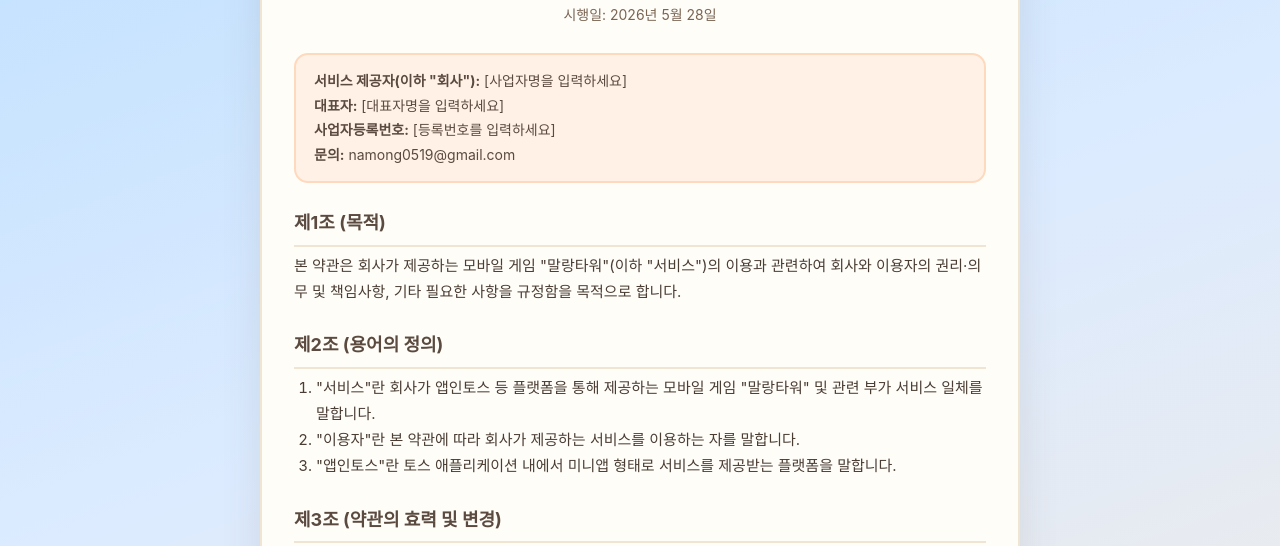
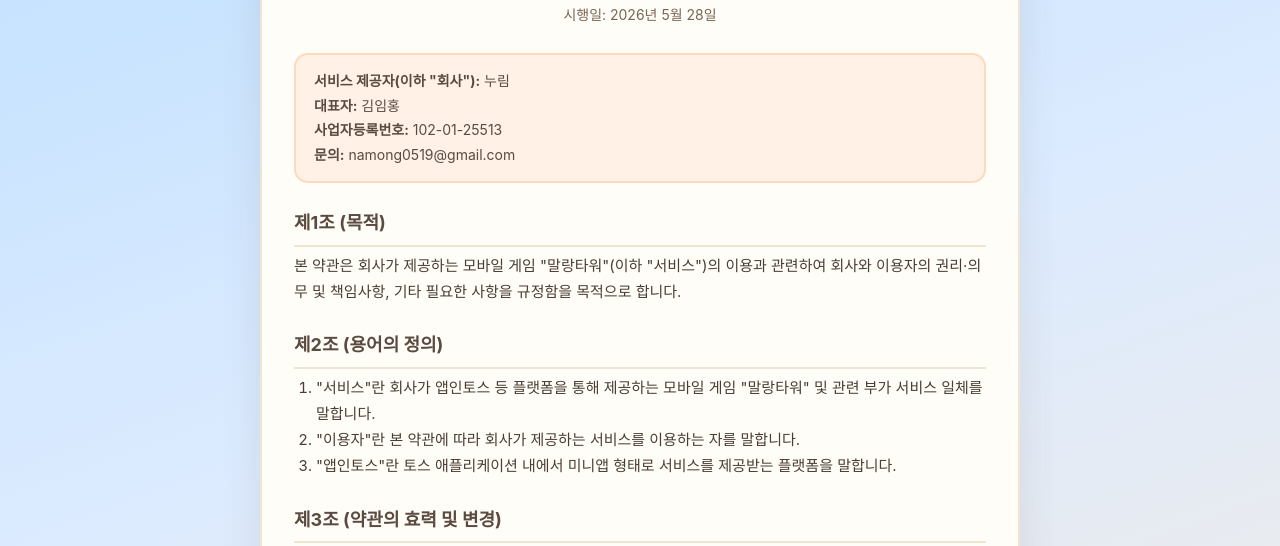
Before and after one commit to KIM-IMHONG/mallang-tower, a plain HTML site: page terms.html in a window 1280 px wide. Shown: the part 183-729 px from the top of the page. Drawn offline with Linux system fonts and the light colour scheme; a web font is replaced by a local one.

Commit message:
Fill business info: 누림 / 김임홍 / 102-01-25513

```diff
--- a/terms.html
+++ b/terms.html
@@ -36,9 +36,9 @@
       <div class="date">시행일: 2026년 5월 28일</div>
 
       <div class="meta">
-        <b>서비스 제공자(이하 "회사"):</b> [사업자명을 입력하세요]<br>
-        <b>대표자:</b> [대표자명을 입력하세요]<br>
-        <b>사업자등록번호:</b> [등록번호를 입력하세요]<br>
+        <b>서비스 제공자(이하 "회사"):</b> 누림<br>
+        <b>대표자:</b> 김임홍<br>
+        <b>사업자등록번호:</b> 102-01-25513<br>
         <b>문의:</b> namong0519@gmail.com
       </div>
 
```
